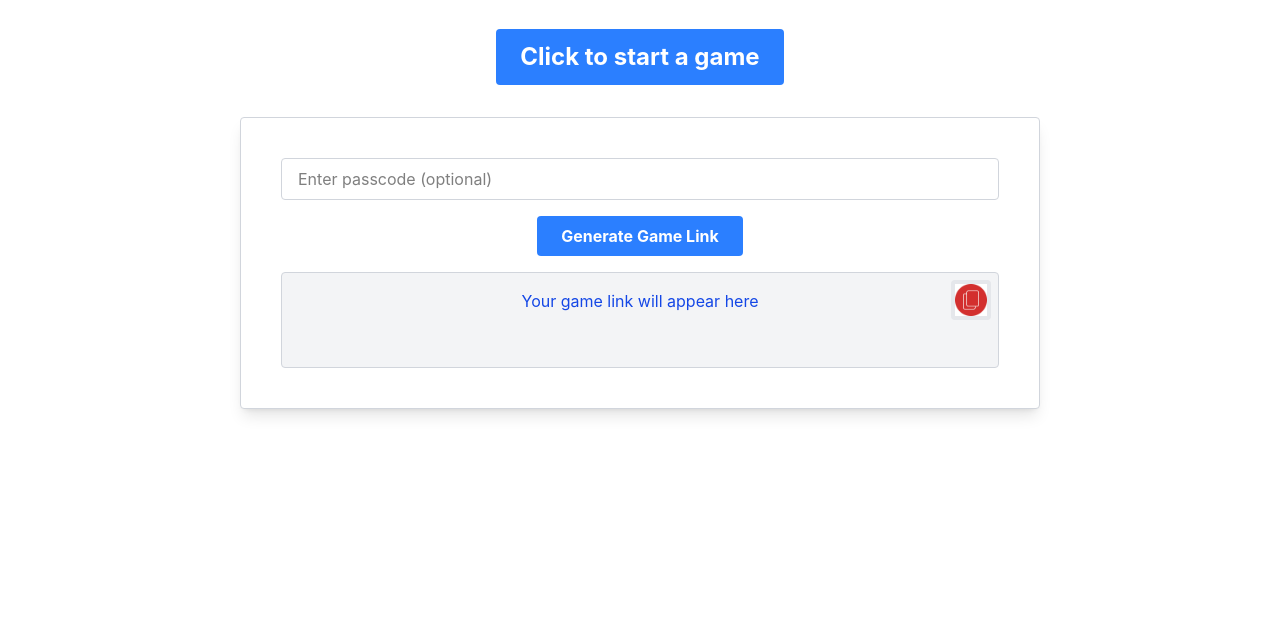
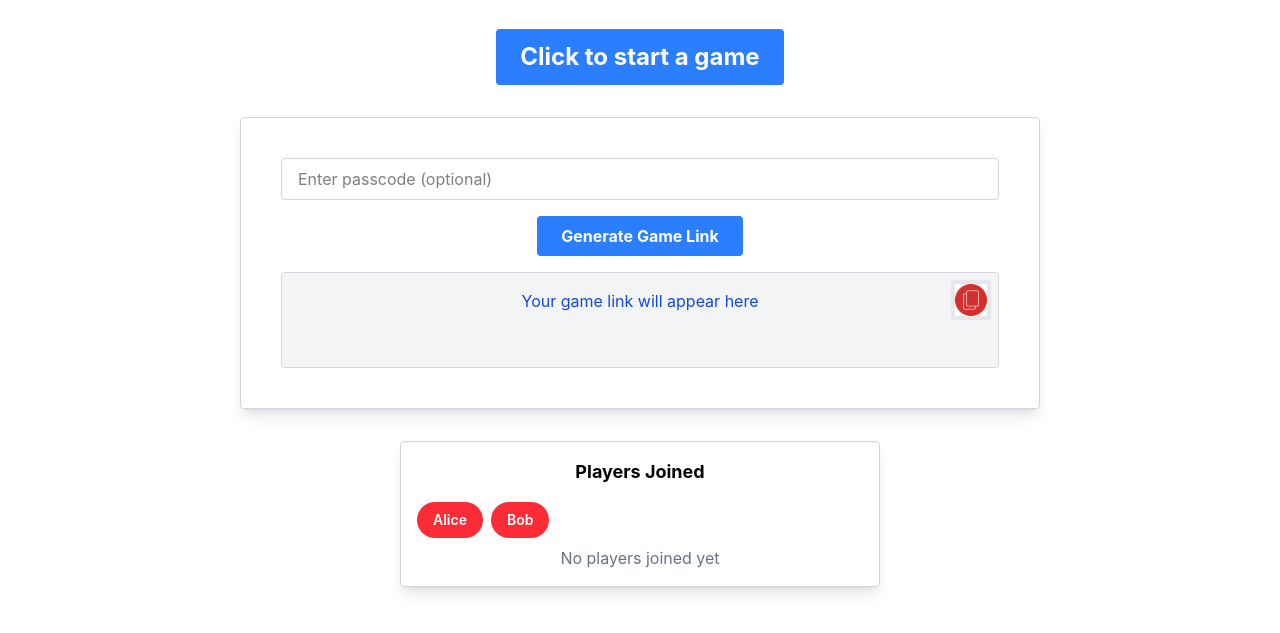
Before and after one commit to fatmaevin/cv-statement-detective, a website built with Vite: page frontend/pages/create-game.html in a window 1280 px wide. Shown: the part 123-756 px from the top of the page. Built offline with nearby package versions, Linux system fonts and the light colour scheme.

Commit message:
feat: add players list with name bubbles for joined users

```diff
--- a/frontend/pages/create-game.html
+++ b/frontend/pages/create-game.html
@@ -47,7 +47,6 @@
       </button>
 
       <div class="relative mt-4 w-full">
-
         <div
           id="gameLinkDisplay"
           class="p-4 border border-gray-300 rounded bg-gray-100 text-blue-700 break-words h-24 overflow-auto"
@@ -63,5 +62,30 @@
         </button>
       </div>
     </form>
+    <div
+      class="mt-8 w-120 mx-auto bg-white border border-gray-300 rounded shadow-lg p-4"
+    >
+      <h2 class="text-lg font-bold mb-4 text-center">Players Joined</h2>
+
+      <!-- Example users  -->
+      <div class="flex flex-wrap gap-2">
+        <!-- Username bubble  -->
+        <div
+          class="bg-red-500 text-white rounded-full px-4 py-2 text-sm font-semibold"
+        >
+          Alice
+        </div>
+        <div
+          class="bg-red-500 text-white rounded-full px-4 py-2 text-sm font-semibold"
+        >
+          Bob
+        </div>
+      </div>
+
+      <!-- When no players have joined yet -->
+      <div id="noPlayers" class="text-gray-500 text-center mt-2">
+        No players joined yet
+      </div>
+    </div>
   </body>
 </html>
```
